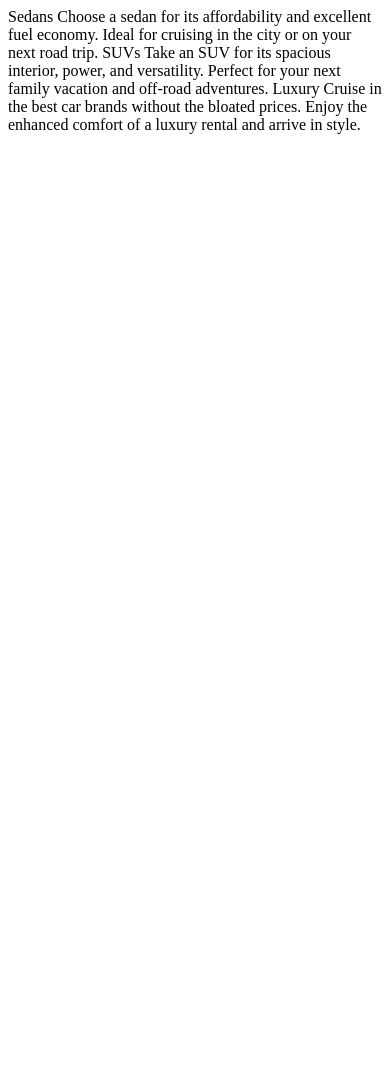
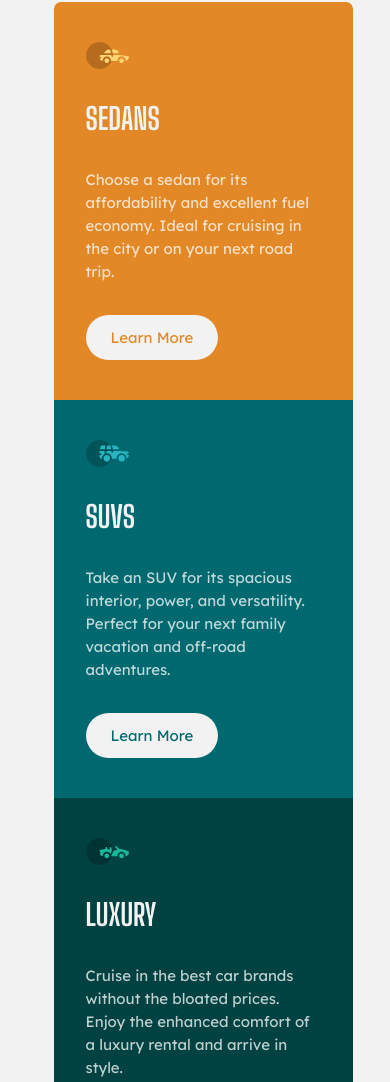
Before and after one commit to Maddouchhamza/3-column-preview-card-component-main, a plain HTML site: page index.html in a window 390 px wide. Shown: the top 1082 px of the page. Before the commit the page ends 844 px from the top, so only its background shows below. Drawn offline with Linux system fonts and the light colour scheme.

Commit message:
All done: responsive + hover effects

```diff
--- a/index.html
+++ b/index.html
@@ -12,19 +12,47 @@
 </head>
 
 <body>
-
-  Sedans
+  <section>
+    <div class="card" id="first">
+      <img src="./images/icon-sedans.svg" alt="Sedans">
+      <div class="title">
+        SEDANS
+      </div>
+      <div class="description">
         Choose a sedan for its affordability and excellent fuel economy. Ideal for cruising in the city
         or on your next road trip.
-
-  SUVs
+      </div>
+      <div class="button">
+        Learn More
+      </div>
+    </div>
+    <div class="card" id="second">
+      <img src="./images/icon-suvs.svg" alt="SUV">
+      <div class="title">
+        SUVS
+      </div>
+      <div class="description">
         Take an SUV for its spacious interior, power, and versatility. Perfect for your next family vacation
         and off-road adventures.
-
-  Luxury
+      </div>
+      <div class="button">
+        Learn More
+      </div>
+    </div>
+    <div class="card" id="tird">
+      <img src="./images/icon-luxury.svg" alt="luxury">
+      <div class="title">
+        LUXURY
+      </div>
+      <div class="description">
         Cruise in the best car brands without the bloated prices. Enjoy the enhanced comfort of a luxury
         rental and arrive in style.
-
+      </div>
+      <div class="button">
+        Learn More
+      </div>
+    </div>
+  </section>
 </body>
 
 <!-- <div class="attribution">
--- a/style.css
+++ b/style.css
@@ -0,0 +1,90 @@
+@import url('https://fonts.googleapis.com/css2?family=Inter:wght@400;700&family=Lexend+Deca:wght@100;200;300;400&family=Outfit:wght@100;300;400;600&family=Red+Hat+Display:wght@300;400;500;700;900&display=swap');
+@import url('https://fonts.googleapis.com/css2?family=Big+Shoulders+Display:wght@700&family=Inter:wght@400;700&family=Lexend+Deca:wght@100;200;300;400&family=Outfit:wght@100;300;400;600&family=Red+Hat+Display:wght@300;400;500;700;900&display=swap');
+
+body{
+    background-color: hsl(0, 0%, 95%);
+    width: 100vw;
+    height: 140vh;
+    display: flex;
+    justify-content: center;
+    align-items: center;
+}
+
+section{
+}
+.card{
+    width: 235px;
+    height: 350px;
+    padding-right: 2rem;
+    padding-left: 2rem;
+    padding-top: 1.5rem;
+    padding-bottom: 1.5rem;
+    display: flex;
+    flex-direction: column;
+    justify-content: space-around;
+}
+#first{
+    background-color: hsl(31, 77%, 52%);
+    color:hsl(31, 77%, 52%);
+    border-radius: 7px 7px 0px 0px;
+}
+#second{
+    background-color: hsl(184, 100%, 22%);
+    color:hsl(184, 100%, 22%);
+}
+#tird{
+    background-color: hsl(179, 100%, 13%);
+    color:hsl(179, 100%, 13%);
+    border-radius: 0px 0px 7px 7px;
+}
+img{
+    width: 43px;
+}
+.title{
+    color: hsl(0, 0%, 95%);
+    font-family: "Big Shoulders Display" , sans-serif;
+    font-weight: 700;
+    font-size: 30px;
+}
+.description{
+    font-family: "Lexend Deca", sans-serif;
+    font-weight: 400;
+    font-size: 15px;
+    color: hsla(0, 0%, 100%, 0.75);
+    line-height: 23px;
+}
+.button{
+    background-color: hsl(0, 0%, 95%);
+    font-family: "Lexend Deca", sans-serif;
+    font-weight: 400;
+    font-size: 15px;
+    width: fit-content;
+    border-radius: 23px;
+    padding-top: 13px;
+    padding-bottom: 13px;
+    padding-left: 25px;
+    padding-right: 25px;
+}
+.button:hover{
+    background-color: inherit;
+    color: hsl(0, 0%, 95%);
+    border: solid hsl(0, 0%, 95%) 2px;
+}
+
+@media screen and (min-width: 1024px){
+    body{
+        width: 100vw;
+        height: 100vh;
+    }
+    section{
+        display: flex;
+    }
+    #first{
+        border-radius: 7px 0px 0px 7px;
+    }
+    #tird{
+        background-color: hsl(179, 100%, 13%);
+        color:hsl(179, 100%, 13%);
+        border-radius: 0px 7px 7px 0px;
+    }
+}
```
Lines whose indentation alone changed are shown as unchanged.
